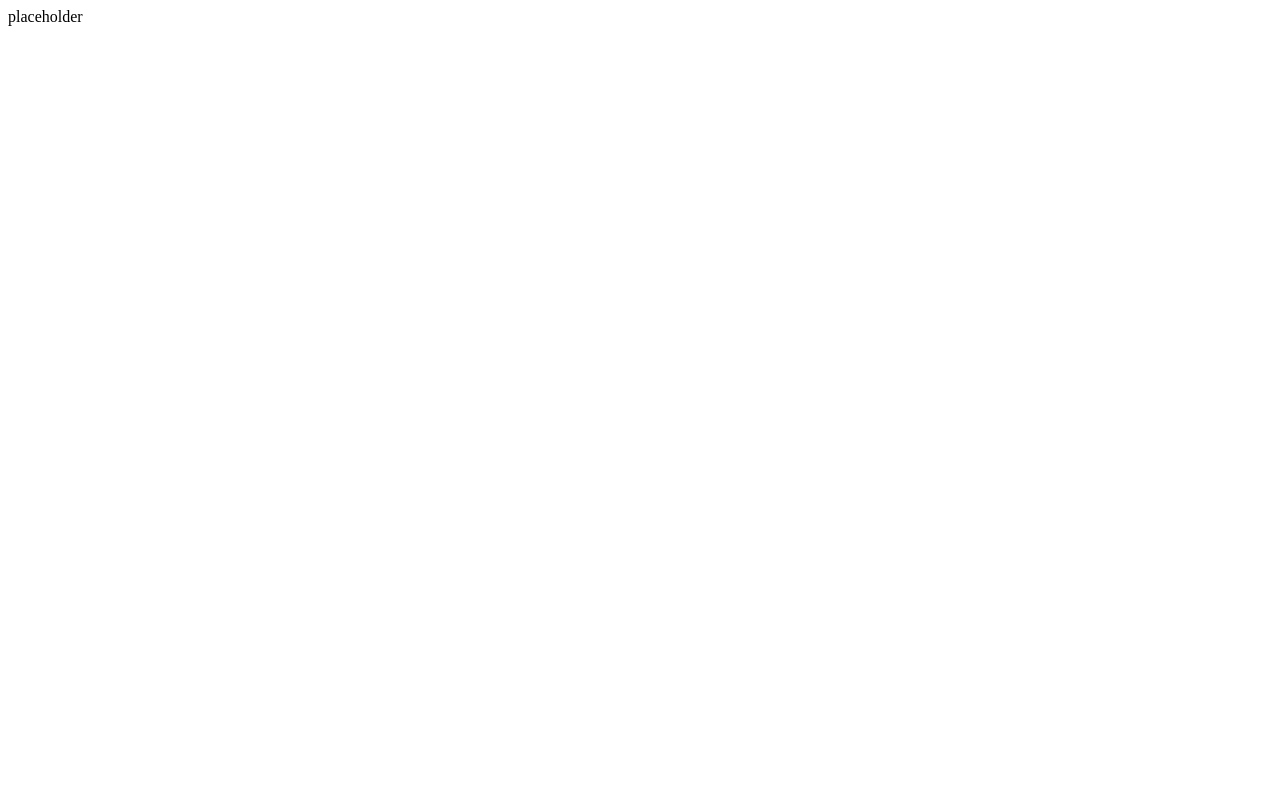
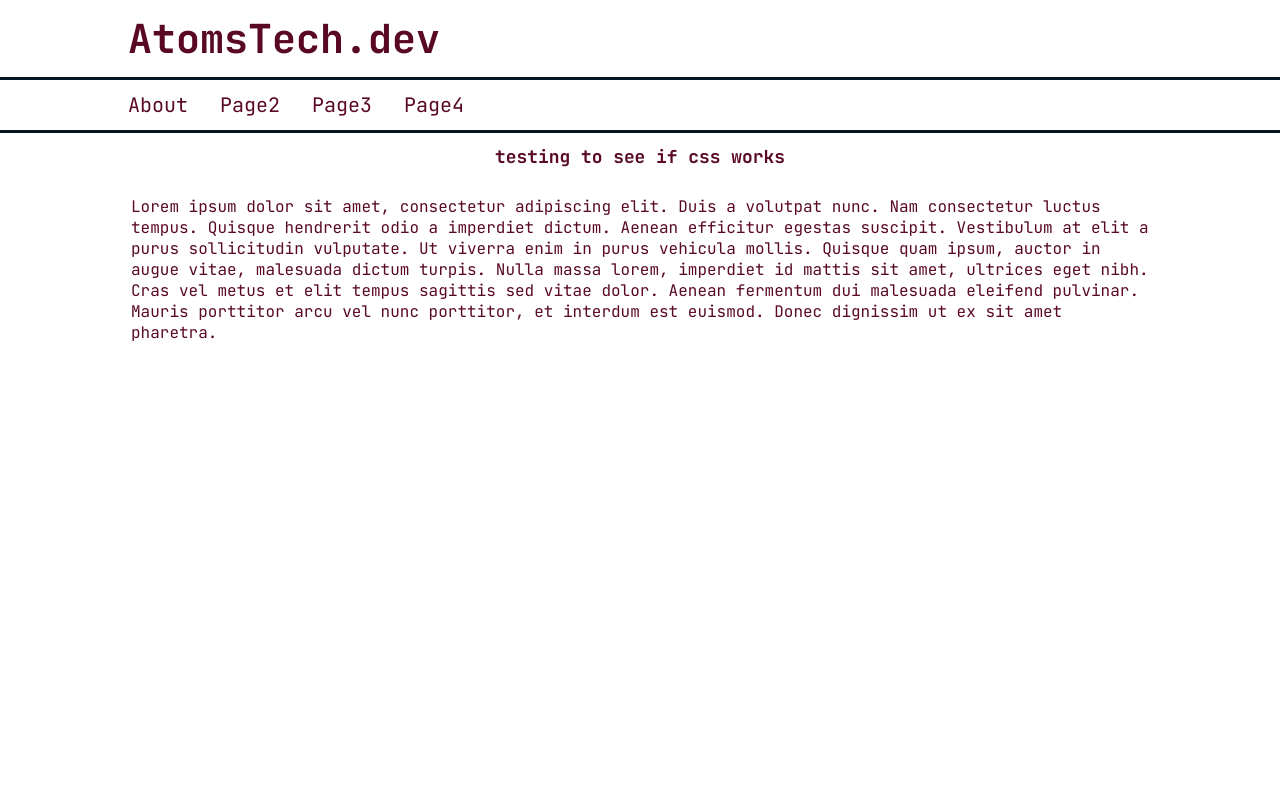
Before and after one commit to DevinAtoms/Py2e_Flaskapp, a Flask app: page / in a window 1280 px wide. Before the commit the page is almost empty. Run offline with Flask 2, Linux system fonts and the light colour scheme.

Commit message:
fixed some linked files and stylesheets, updated flaskapp render

```diff
--- a/flask_app.py
+++ b/flask_app.py
@@ -1,11 +1,11 @@
-from flask import Flask, redirect, url_for, request
+from flask import Flask, redirect, url_for, request, render_template
 
 app = Flask(__name__)
 
 
 @app.route('/')
 def index():
-    return 'placeholder'
+    return render_template('index.html')
 
 
 @app.route('/spell_card/<spell_name>')
--- a/templates/index.html
+++ b/templates/index.html
@@ -2,7 +2,7 @@
 <html>
     <head>
         <title>Atoms Tech</title>
-        <link rel="stylesheet" type="text/css" href="style.css" />
+        <link rel="stylesheet" type="text/css" href="../static/css/style.css" />
     </head>
 
     <body class="body"></body>
```
